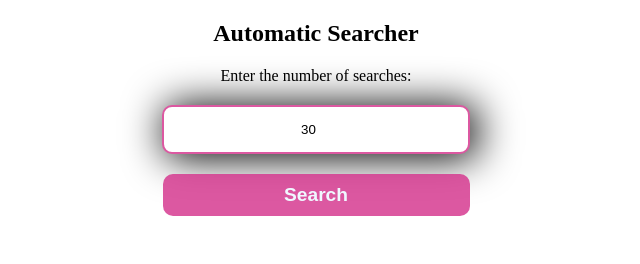
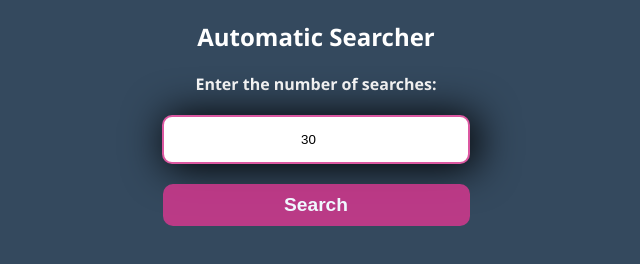
Before and after one commit to clouds440/ms-rewards-auto-searcher, a plain HTML site: page index.html in a window 1280 px wide. Shown: the whole page, without its empty margins (324-964 px from the left). Drawn offline with Linux system fonts and the light colour scheme.

Commit message:
Add files via upload

```diff
--- a/index.html
+++ b/index.html
@@ -19,6 +19,9 @@
         border: 2px solid rgba(214, 56, 143, 0.836);
         box-shadow: 5px 2px 40px 2px;
       }
+      .input-field:focus {
+        background-color: #fcdcfc;
+      }
       .button {
         width: 307px;
         padding-left: 55px;
@@ -36,14 +39,19 @@
       .button:hover {
         background-color: rgba(110, 12, 128, 0.651);
       }
+      .font {
+        color: white;
+        font-family:'Segoe UI', Tahoma, Geneva, Verdana, sans-serif;
+        font-weight: bolder;
+      }
     </style>
   </head>
-<body>
+<body bgcolor="#34495E">
 
   <div class="div">
-    <h2>Automatic Searcher</h2>
+    <h2 class="font">Automatic Searcher</h2>
     <form id="searchForm">
-      <label for="num">Enter the number of searches:</label><br>
+      <label for="num" class="font">Enter the number of searches:</label><br>
       <input type="number" id="num" name="num" min="1" class="input-field"><br>
       <input type="submit" value="Search" class="button">
     </form>
@@ -98,9 +106,9 @@
     var searchQuery = encodeURIComponent(word1 + ' ' + word2);
     // Open a new tab with the search query
     var win = window.open('https://www.bing.com/search?pglt=163&q=' + word1 + '+' + word2 + '&cvid=f8f3a7a7e3d24d01985f89c0333f4a1b&gs_lcrp=EgZjaHJvbWUyBggAEEUYOTIGCAEQLhhAMgYIAhAAGEAyBggDEAAYQDIGCAQQABhAMgYIBRAAGEAyBggGEAAYQDIGCAcQABhAMgYICBAAGEDSAQkxMDE3MGowajGoAgCwAgA&FORM=ANNTA1&PC=U531', '_blank');
-    await sleep(3000);
+    await sleep(5000);
     win.close();
-    await sleep(200);
+    await sleep(150);
   }
 });
 
```
